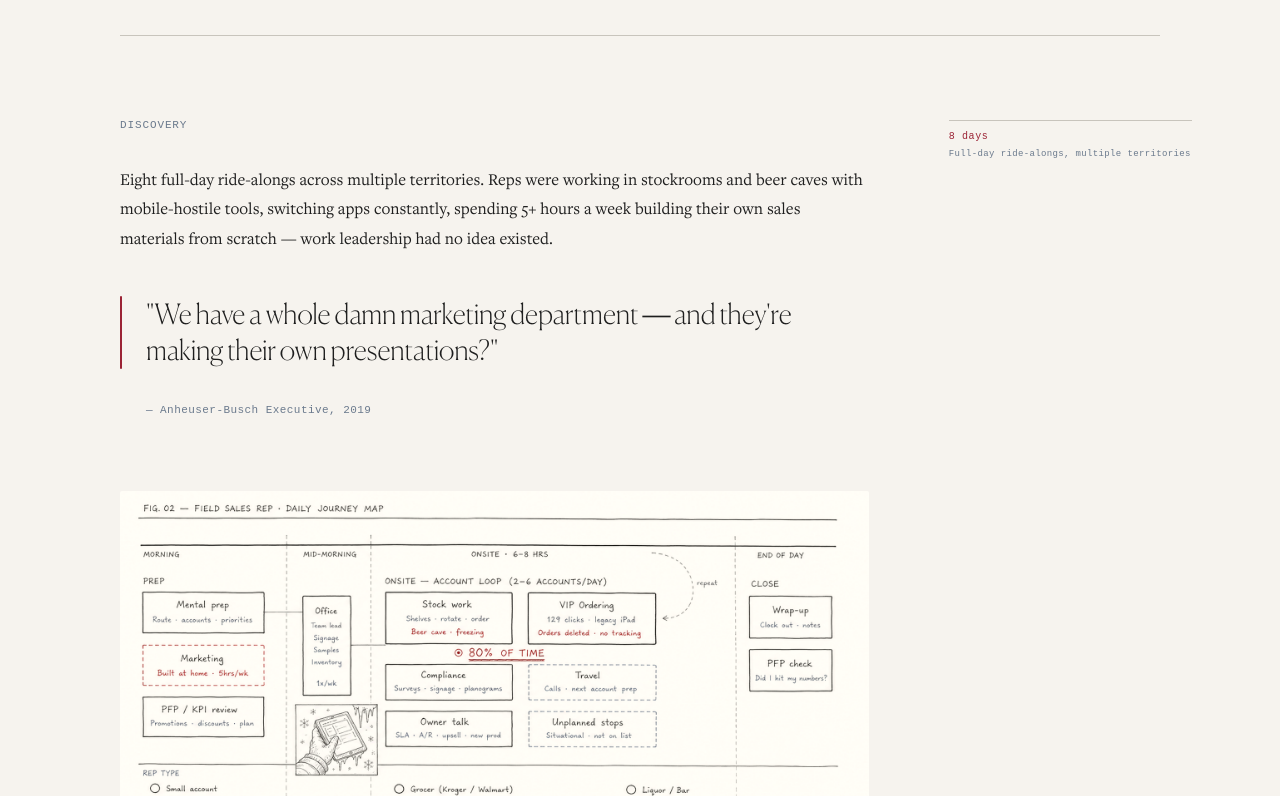
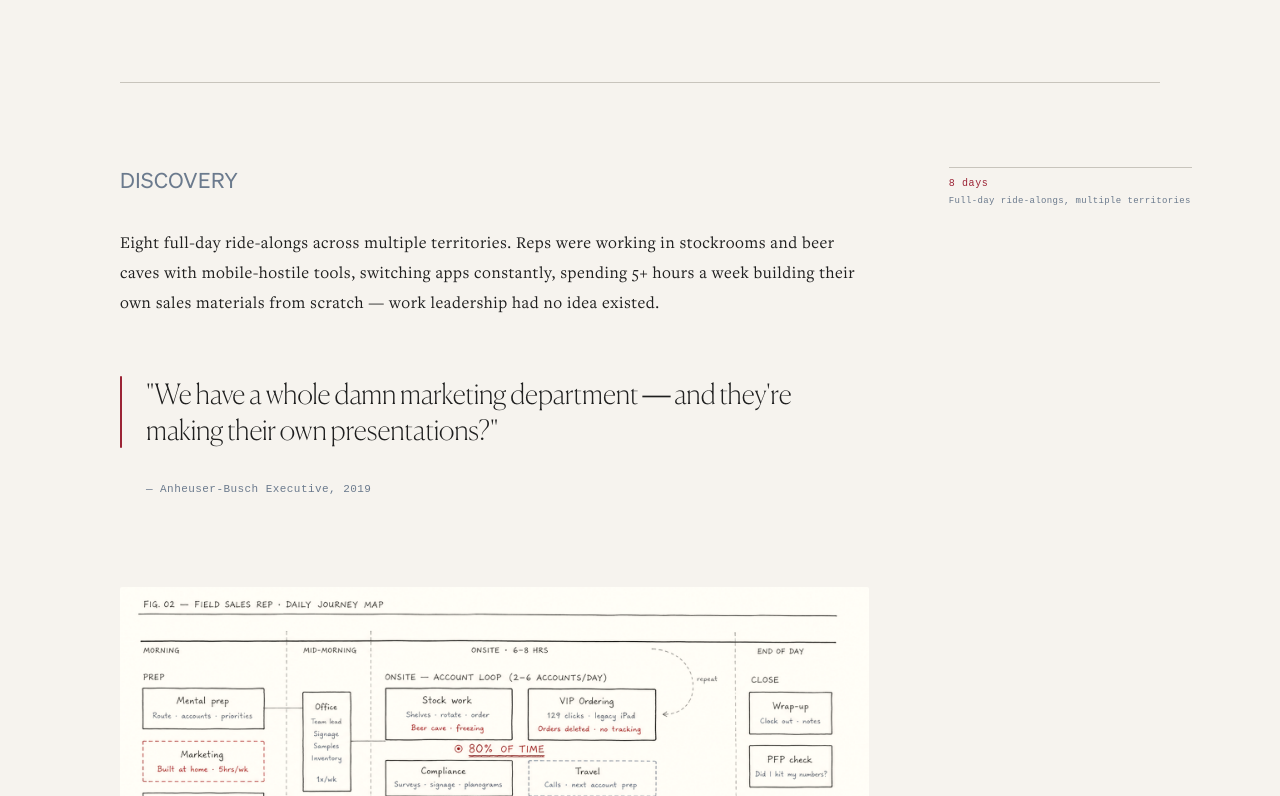
Before and after one commit to nightprince-leo/jacob-portfolio, a Next.js app: page /case-studies/anheuser-busch in a window 1280 px wide. Shown: the part 2665-3461 px from the top of the page. Built offline with nearby package versions, Linux system fonts and the light colour scheme.

Commit message:
finish touches

```diff
--- a/components/About.module.css
+++ b/components/About.module.css
@@ -1,6 +1,5 @@
 .section {
   padding: var(--space-20) 0;
-  border-top: 0.5px solid var(--color-hairline);
 }
 
 .container {
@@ -41,6 +40,7 @@
 
 .para {
   font-family: var(--font-body);
+  letter-spacing: var(--letter-body);
   font-size: clamp(16px, 1.8vw, 19px);
   color: var(--color-ink);
   line-height: 1.75;
--- a/components/CaseStudyCards.module.css
+++ b/components/CaseStudyCards.module.css
@@ -1,5 +1,5 @@
 .section {
-  padding: var(--space-10) 0 120px;
+  padding: var(--space-10) 0 60px;
   --card-image-filter: saturate(0.65) sepia(0.1);
 }
 
@@ -120,6 +120,7 @@
 
 .teaser {
   font-family: var(--font-body);
+  letter-spacing: var(--letter-body);
   font-size: 14px;
   color: var(--color-steel);
   line-height: 1.6;
--- a/components/Contact.module.css
+++ b/components/Contact.module.css
@@ -1,5 +1,5 @@
 .section {
-  padding: var(--space-20) 0;
+  padding: 120px 0;
 }
 
 .container {
@@ -17,7 +17,7 @@
 }
 
 .inner {
-  padding: var(--space-16) 0;
+  padding: 0 0 var(--space-16);
   display: flex;
   flex-direction: column;
   gap: var(--space-6);
--- a/components/ContactModal.module.css
+++ b/components/ContactModal.module.css
@@ -57,6 +57,7 @@
 
 .intro {
   font-family: var(--font-body);
+  letter-spacing: var(--letter-body);
   font-size: 15px;
   line-height: 1.65;
   color: var(--color-steel);
@@ -86,6 +87,7 @@
 .input,
 .textarea {
   font-family: var(--font-body);
+  letter-spacing: var(--letter-body);
   font-size: 15px;
   line-height: 1.5;
   color: var(--color-ink);
@@ -144,6 +146,7 @@
 
 .formError {
   font-family: var(--font-body);
+  letter-spacing: var(--letter-body);
   font-size: 14px;
   color: var(--color-steel);
   margin-top: var(--space-2);
@@ -163,6 +166,7 @@
 
 .successBody {
   font-family: var(--font-body);
+  letter-spacing: var(--letter-body);
   font-size: 15px;
   line-height: 1.65;
   color: var(--color-steel);
--- a/components/Credibility.module.css
+++ b/components/Credibility.module.css
@@ -18,6 +18,7 @@
 
 .line {
   font-family: var(--font-body);
+  letter-spacing: var(--letter-body);
   font-size: clamp(13px, 1.4vw, 15px);
   color: var(--color-steel);
   padding: var(--space-4) 0;
--- a/components/Experiments.module.css
+++ b/components/Experiments.module.css
@@ -74,6 +74,7 @@
 
 .desc {
   font-family: var(--font-body);
+  letter-spacing: var(--letter-body);
   font-size: 14px;
   color: var(--color-steel);
   line-height: 1.6;
--- a/components/HotTakes.module.css
+++ b/components/HotTakes.module.css
@@ -1,6 +1,5 @@
 .section {
   padding: var(--space-20) 0;
-  border-top: 0.5px solid var(--color-hairline);
 }
 
 .container {
@@ -147,6 +146,7 @@
 /* Match case study body (CaseStudy.module.css .body) */
 .body {
   font-family: var(--font-body);
+  letter-spacing: var(--letter-body);
   font-size: clamp(15px, 1.6vw, 17px);
   color: var(--color-ink);
   line-height: 1.75;
--- a/pages/case-studies/CaseStudy.module.css
+++ b/pages/case-studies/CaseStudy.module.css
@@ -61,6 +61,7 @@
 
 .teaser {
   font-family: var(--font-body);
+  letter-spacing: var(--letter-body);
   font-size: clamp(16px, 1.8vw, 19px);
   color: var(--color-steel);
   line-height: 1.65;
@@ -189,10 +190,15 @@
 .sectionLabel {
   display: block;
   margin-bottom: var(--space-1);
+  font-family: var(--font-struct);
+  font-size: 21px;
+  color: var(--color-steel);
+  text-transform: uppercase;
 }
 
 .body {
   font-family: var(--font-body);
+  letter-spacing: var(--letter-body);
   font-size: clamp(15px, 1.6vw, 17px);
   color: var(--color-ink);
   line-height: 1.75;
@@ -213,6 +219,7 @@
 
 .reframeFrom {
   font-family: var(--font-body);
+  letter-spacing: var(--letter-body);
   font-size: clamp(14px, 1.6vw, 16px);
   color: var(--color-steel);
   font-style: italic;
@@ -220,6 +227,7 @@
 
 .reframeTo {
   font-family: var(--font-body);
+  letter-spacing: var(--letter-body);
   font-size: clamp(14px, 1.6vw, 16px);
   color: var(--color-ink);
   font-style: italic;
@@ -240,6 +248,8 @@
   gap: var(--space-3);
   align-items: start;
   margin: var(--space-2) 0;
+  padding-top: var(--space-2);
+  padding-bottom: var(--space-2);
 }
 
 .blockquoteRule {
@@ -302,6 +312,7 @@
 
 .decisionBody {
   font-family: var(--font-body);
+  letter-spacing: var(--letter-body);
   font-size: clamp(14px, 1.5vw, 16px);
   color: var(--color-ink);
   line-height: 1.7;
--- a/pages/case-studies/[slug].js
+++ b/pages/case-studies/[slug].js
@@ -240,7 +240,7 @@ function SectionBlock({ section }) {
 
         {/* Main content */}
         <div className={styles.sectionContent}>
-          <span className={`${styles.sectionLabel} t-label`}>{section.label}</span>
+          <span className={styles.sectionLabel}>{section.label}</span>
 
           {/* Body paragraphs */}
           {section.body?.map((p, i) => (
--- a/styles/globals.css
+++ b/styles/globals.css
@@ -48,6 +48,7 @@
   --font-display:  'Canela', 'Georgia', serif;
   --font-struct:   'Sohne', 'Helvetica Neue', sans-serif;
   --font-body:     'FreightText', 'Georgia', serif;
+  --letter-body:   0.5px;
   --font-mono:     'IBM Plex Mono', 'Courier New', monospace;
 
   --space-1:  8px;
@@ -79,6 +80,7 @@ body {
   background-color: var(--color-paper);
   color: var(--color-ink);
   font-family: var(--font-body);
+  letter-spacing: var(--letter-body);
   line-height: 1.7;
 }
 
@@ -123,6 +125,11 @@ a { color: inherit; text-decoration: none; }
   font-size: 10px;
   letter-spacing: 0.06em;
   color: var(--color-hairline);
+}
+
+.t-body {
+  font-family: var(--font-body);
+  letter-spacing: var(--letter-body);
 }
 
 /* Animations */
```
Also changed, not shown: components/Hero.module.css (+19 -2 lines).
